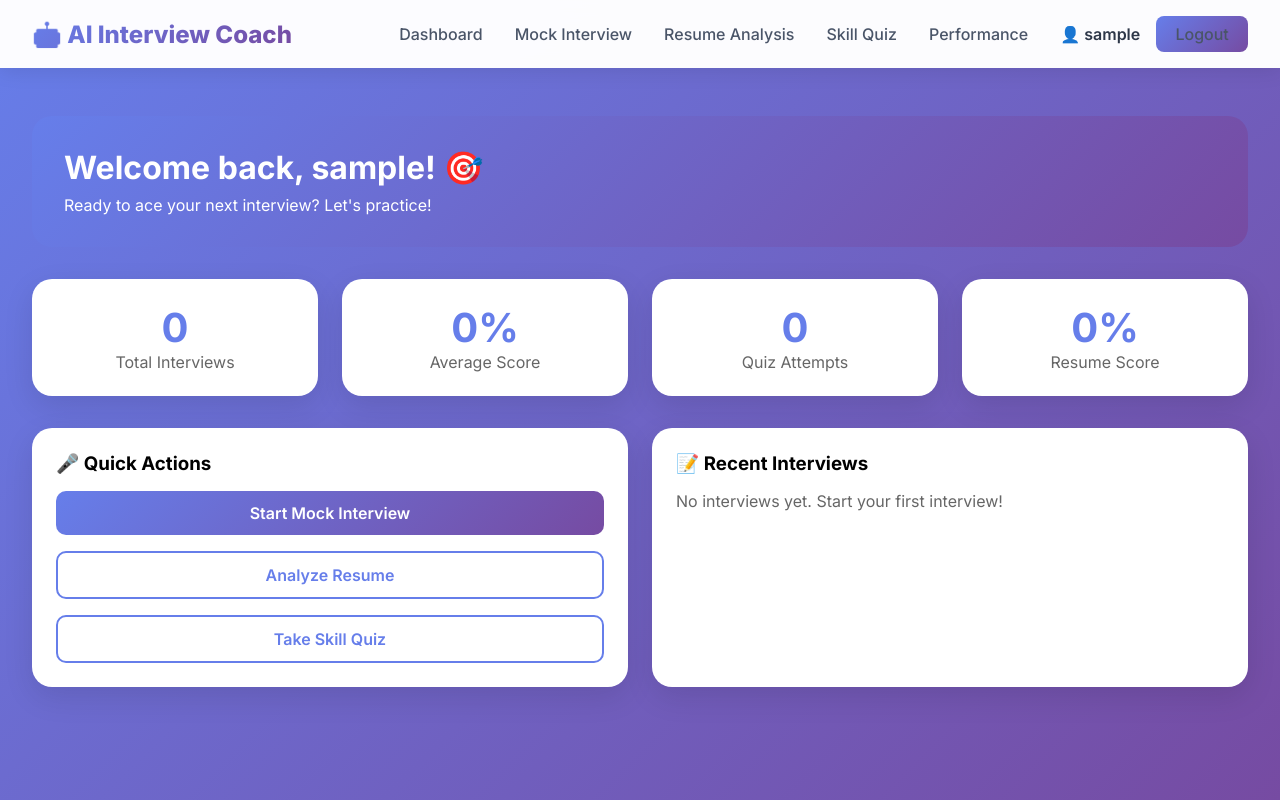
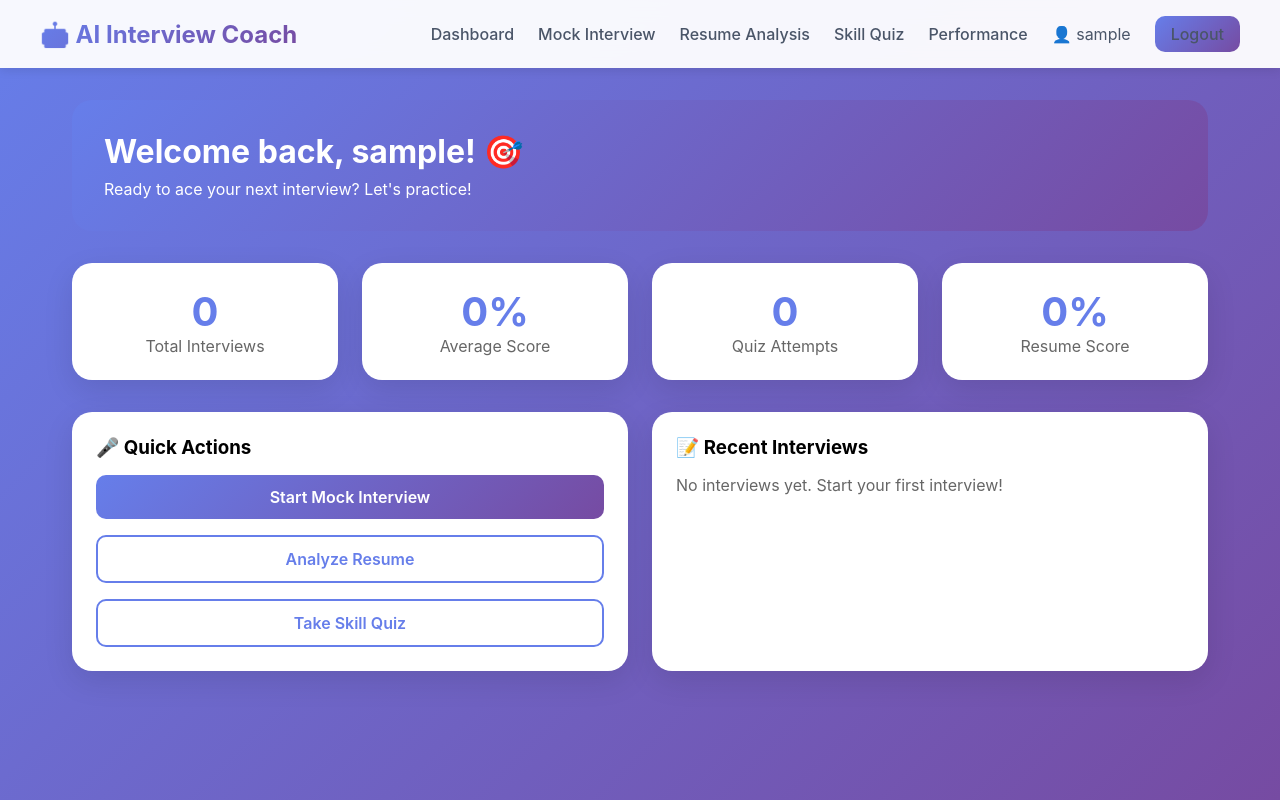
Before and after one commit to devanshsinghtomar/AI-interview-coach-module, a Flask app: page /dashboard in a window 1280 px wide. Run offline with Flask 3, Linux system fonts and the light colour scheme; the visitor is signed in with stand-in values (Sample User, id 1); data that the repository does not hold is empty.

Commit message:
Update base.html

```diff
--- a/templates/base.html
+++ b/templates/base.html
@@ -4,7 +4,6 @@
     <meta charset="UTF-8">
     <meta name="viewport" content="width=device-width, initial-scale=1.0">
     <title>{% block title %}AI Interview Coach{% endblock %}</title>
-    <link href="https://fonts.googleapis.com/css2?family=Inter:wght@400;500;600;700;800&display=swap" rel="stylesheet">
     <style>
         * {
             margin: 0;
@@ -13,16 +12,15 @@
         }
 
         body {
-            font-family: 'Inter', -apple-system, BlinkMacSystemFont, sans-serif;
+            font-family: -apple-system, BlinkMacSystemFont, 'Segoe UI', Roboto, sans-serif;
             background: linear-gradient(135deg, #667eea 0%, #764ba2 100%);
             min-height: 100vh;
         }
 
-        /* Navbar */
         .navbar {
-            background: rgba(255, 255, 255, 0.98);
+            background: rgba(255, 255, 255, 0.95);
             backdrop-filter: blur(10px);
-            box-shadow: 0 2px 20px rgba(0,0,0,0.1);
+            box-shadow: 0 2px 10px rgba(0,0,0,0.1);
             padding: 1rem 2rem;
             position: sticky;
             top: 0;
@@ -30,7 +28,7 @@
         }
 
         .nav-container {
-            max-width: 1400px;
+            max-width: 1200px;
             margin: 0 auto;
             display: flex;
             justify-content: space-between;
@@ -39,7 +37,7 @@
 
         .logo {
             font-size: 1.5rem;
-            font-weight: 800;
+            font-weight: bold;
             background: linear-gradient(135deg, #667eea 0%, #764ba2 100%);
             -webkit-background-clip: text;
             background-clip: text;
@@ -49,7 +47,7 @@
 
         .nav-links {
             display: flex;
-            gap: 2rem;
+            gap: 1.5rem;
             align-items: center;
         }
 
@@ -57,48 +55,20 @@
             text-decoration: none;
             color: #4a5568;
             font-weight: 500;
-            transition: color 0.3s;
         }
 
         .nav-links a:hover {
             color: #667eea;
         }
 
-        .user-menu {
-            display: flex;
-            align-items: center;
-            gap: 1rem;
+        .container {
+            max-width: 1200px;
+            margin: 2rem auto;
+            padding: 0 2rem;
         }
 
-        .username {
-            font-weight: 600;
-            color: #2d3748;
-        }
-
-        .logout-btn {
-            background: linear-gradient(135deg, #667eea 0%, #764ba2 100%);
-            color: white;
-            padding: 0.5rem 1.2rem;
-            border-radius: 8px;
-            text-decoration: none;
-            font-weight: 500;
-            transition: transform 0.2s;
-        }
-
-        .logout-btn:hover {
-            transform: translateY(-2px);
-        }
-
-        /* Container */
-        .container {
-            max-width: 1400px;
-            margin: 0 auto;
-            padding: 2rem;
-        }
-
-        /* Flash Messages */
         .flash-messages {
-            max-width: 1400px;
+            max-width: 1200px;
             margin: 1rem auto 0;
             padding: 0 2rem;
         }
@@ -208,10 +146,8 @@
                 <a href="/resume-analysis">Resume Analysis</a>
                 <a href="/skill-quiz">Skill Quiz</a>
                 <a href="/performance">Performance</a>
-                <div class="user-menu">
-                    <span class="username">👤 {{ current_user.username }}</span>
-                    <a href="/logout" class="logout-btn">Logout</a>
-                </div>
+                <span style="color: #4a5568;">👤 {{ current_user.username }}</span>
+                <a href="/logout" class="btn btn-primary" style="padding: 0.5rem 1rem;">Logout</a>
             </div>
         </div>
     </nav>
```
Also changed, not shown: other parts of templates/base.html (+4 -37 lines).
